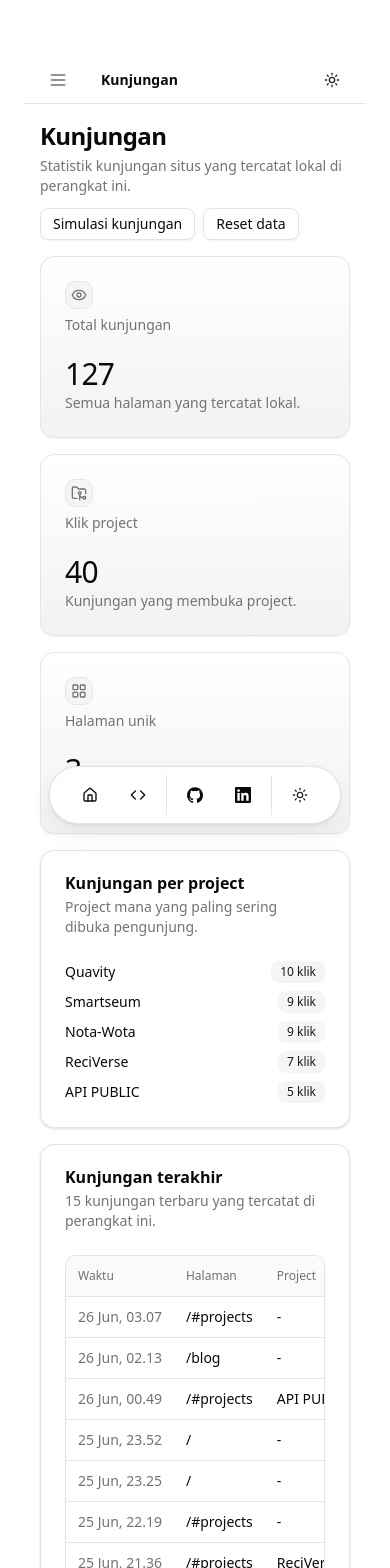
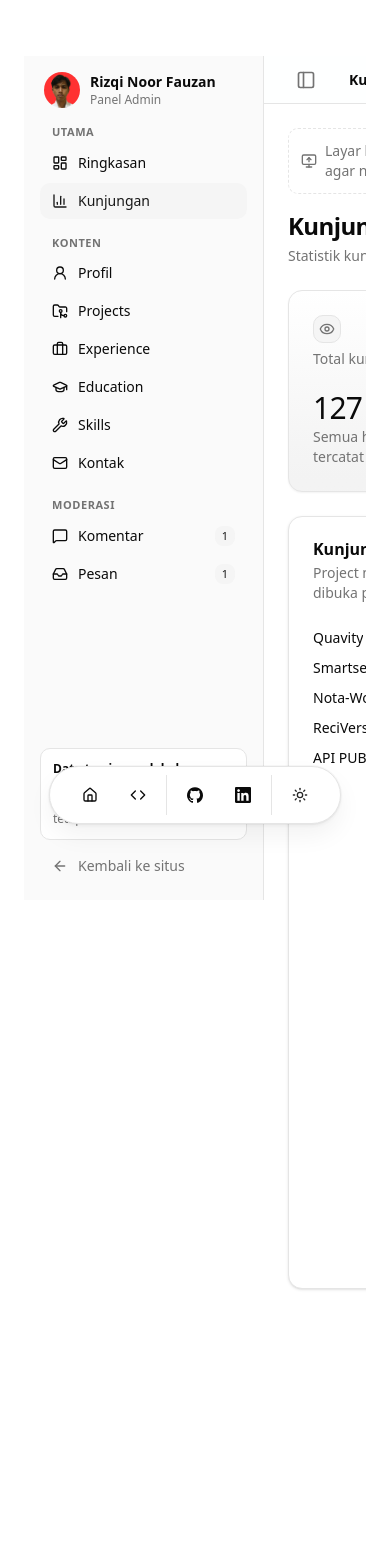
Before and after one commit to janfdev/janfportofolio, a Next.js app: page /dashboard/kunjungan in a window 390 px wide. Shown: the top 1568 px of the page. After the commit the page ends 1369 px from the top, so only its background shows below. Built offline with nearby package versions, Linux system fonts and the light colour scheme.

Commit message:
style(dashboard): mode desktop penuh, hapus pola mobile

```diff
--- a/app/(dashboard)/dashboard/_components/project-form.tsx
+++ b/app/(dashboard)/dashboard/_components/project-form.tsx
@@ -120,9 +120,9 @@ export function ProjectModule() {
   };
 
   return (
-    <div className="@container/main flex flex-col gap-4 md:gap-6">
+    <div className="@container/main flex flex-col gap-6">
       <PageHeader title="Projects" desc="Proyek yang tampil di halaman utama portofolio." addLabel="Tambah project" onAdd={() => setForm({ open: true })} />
-      <div className="grid gap-3 sm:grid-cols-2">
+      <div className="grid grid-cols-2 gap-3">
         {rows.map((p) => {
           const tags = tagsOf(state, p.id);
           return (
@@ -145,7 +145,7 @@ export function ProjectModule() {
           );
         })}
         {rows.length === 0 && (
-          <div className="rounded-lg border border-dashed p-6 text-center sm:col-span-2">
+          <div className="col-span-2 rounded-lg border border-dashed p-6 text-center">
             <p className="text-sm font-medium">Belum ada project</p>
             <p className="mt-0.5 text-sm text-muted-foreground">
               Data belum diisi, jadi halaman utama situs masih kosong.
--- a/app/(dashboard)/dashboard/education/page.tsx
+++ b/app/(dashboard)/dashboard/education/page.tsx
@@ -30,7 +30,7 @@ export default function EducationPage() {
   };
 
   return (
-    <div className="@container/main flex flex-col gap-4 md:gap-6">
+    <div className="@container/main flex flex-col gap-6">
       <PageHeader
         title="Education"
         desc="Riwayat pendidikan yang tampil di portofolio."
--- a/app/(dashboard)/dashboard/experience/page.tsx
+++ b/app/(dashboard)/dashboard/experience/page.tsx
@@ -32,7 +32,7 @@ export default function ExperiencePage() {
   };
 
   return (
-    <div className="@container/main flex flex-col gap-4 md:gap-6">
+    <div className="@container/main flex flex-col gap-6">
       <PageHeader
         title="Experience"
         desc="Riwayat pekerjaan yang tampil di portofolio."
--- a/app/(dashboard)/dashboard/komentar/page.tsx
+++ b/app/(dashboard)/dashboard/komentar/page.tsx
@@ -25,7 +25,7 @@ export default function KomentarPage() {
   const delRow = rows.find((c) => c.id === del);
 
   return (
-    <div className="@container/main flex flex-col gap-4 md:gap-6">
+    <div className="@container/main flex flex-col gap-6">
       <PageHeader title="Komentar" desc="Moderasi komentar pengunjung sebelum tampil di situs." />
       <Table>
         <TableHeader>
--- a/app/(dashboard)/dashboard/kontak/page.tsx
+++ b/app/(dashboard)/dashboard/kontak/page.tsx
@@ -45,7 +45,7 @@ export default function KontakPage() {
   };
 
   return (
-    <div className="@container/main flex flex-col gap-4 md:gap-6">
+    <div className="@container/main flex flex-col gap-6">
       <PageHeader title="Kontak" desc="Email, telepon, dan tautan sosial pengunjung." />
       <Card>
         <CardHeader>
@@ -56,7 +56,7 @@ export default function KontakPage() {
         <div className="grid max-w-xl gap-2">
           <p className="text-sm"><span className="text-muted-foreground">Email: </span>{editEmail ? null : state.profile.email}</p>
           {editEmail ? (
-            <div className="flex flex-col gap-2 sm:flex-row">
+            <div className="flex gap-2">
               <div className="flex-1">
                 <Label htmlFor="ct-email">Email</Label>
                 <Input id="ct-email" className="h-9" value={email} placeholder="nama@email.com" onChange={(e) => setEmail(e.target.value)} />
--- a/app/(dashboard)/dashboard/kunjungan/page.tsx
+++ b/app/(dashboard)/dashboard/kunjungan/page.tsx
@@ -43,7 +43,7 @@ export default function KunjunganPage() {
   ];
 
   return (
-    <div className="@container/main flex flex-col gap-4 md:gap-6">
+    <div className="@container/main flex flex-col gap-6">
       <PageHeader
         title="Kunjungan"
         desc="Statistik kunjungan situs yang tercatat lokal di perangkat ini."
@@ -63,7 +63,7 @@ export default function KunjunganPage() {
         }
       />
 
-      <div className="grid grid-cols-1 gap-4 sm:grid-cols-2 xl:grid-cols-3 *:data-[slot=card]:bg-gradient-to-t *:data-[slot=card]:from-primary/5 *:data-[slot=card]:to-card *:data-[slot=card]:shadow-xs dark:*:data-[slot=card]:bg-card">
+      <div className="grid grid-cols-3 gap-4 *:data-[slot=card]:bg-gradient-to-t *:data-[slot=card]:from-primary/5 *:data-[slot=card]:to-card *:data-[slot=card]:shadow-xs dark:*:data-[slot=card]:bg-card">
         {stats.map((s) => (
           <Card key={s.label}>
             <CardHeader>
@@ -82,8 +82,8 @@ export default function KunjunganPage() {
         ))}
       </div>
 
-      <div className="grid grid-cols-1 gap-4 xl:grid-cols-5">
-      <Card className="xl:col-span-2">
+      <div className="grid grid-cols-5 gap-4">
+      <Card className="col-span-2">
         <CardHeader>
           <CardTitle>Kunjungan per project</CardTitle>
           <CardDescription>Project mana yang paling sering dibuka pengunjung.</CardDescription>
@@ -103,7 +103,7 @@ export default function KunjunganPage() {
         </CardContent>
       </Card>
 
-      <Card className="xl:col-span-3">
+      <Card className="col-span-3">
         <CardHeader>
           <CardTitle>Kunjungan terakhir</CardTitle>
           <CardDescription>15 kunjungan terbaru yang tercatat di perangkat ini.</CardDescription>
--- a/app/(dashboard)/dashboard/pesan/page.tsx
+++ b/app/(dashboard)/dashboard/pesan/page.tsx
@@ -17,7 +17,7 @@ export default function PesanPage() {
   const delRow = rows.find((m) => m.id === del);
 
   return (
-    <div className="@container/main flex flex-col gap-4 md:gap-6">
+    <div className="@container/main flex flex-col gap-6">
       <PageHeader title="Pesan" desc="Kotak masuk dari formulir kontak situs." />
       <div className="flex flex-col gap-3">
         {rows.map((m) => (
--- a/app/(dashboard)/dashboard/profil/page.tsx
+++ b/app/(dashboard)/dashboard/profil/page.tsx
@@ -66,7 +66,7 @@ export default function ProfilPage() {
   );
 
   return (
-    <div className="@container/main flex flex-col gap-4 md:gap-6">
+    <div className="@container/main flex flex-col gap-6">
       <PageHeader title="Profil" desc="Identitas dan ringkasan yang tampil di halaman utama situs." />
       <div className="grid max-w-2xl gap-3">
         {field("name", "Nama", "cth: Rizqi Noor Fauzan", false, true)}
--- a/app/(dashboard)/dashboard/skills/page.tsx
+++ b/app/(dashboard)/dashboard/skills/page.tsx
@@ -27,7 +27,7 @@ export default function SkillsPage() {
   };
 
   return (
-    <div className="@container/main flex flex-col gap-4 md:gap-6">
+    <div className="@container/main flex flex-col gap-6">
       <PageHeader title="Skills" desc="Daftar keahlian yang tampil sebagai badge di portofolio." />
       <div className="mb-2 flex gap-2">
         <Input
--- a/app/(dashboard)/layout.tsx
+++ b/app/(dashboard)/layout.tsx
@@ -12,12 +12,11 @@ import {
   Inbox,
   LayoutDashboard,
   Mail,
-  Menu,
   MessageSquare,
+  MonitorUp,
   PanelLeft,
   UserRound,
   Wrench,
-  X,
 } from "lucide-react";
 import { ModeToggle } from "../../components/mode-toggle";
 import { Avatar, AvatarFallback, AvatarImage } from "../../components/ui/avatar";
@@ -72,9 +71,10 @@ function isActive(pathname: string | null, href: string) {
   return pathname?.startsWith(href);
 }
 
-// Isi sidebar desktop dan drawer mobile: satu sumber agar selalu sama.
-// Mode ciut (collapsed) hanya di desktop: ikon saja, label disembunyikan.
-function SidebarBody({ collapsed, onNavigate }: { collapsed?: boolean; onNavigate?: () => void }) {
+// Dashboard tampil mode desktop penuh di semua layar: sidebar selalu
+// terlihat, konten min 1024px dengan scroll horizontal di layar kecil.
+// Portofolio (landing) tetap responsif; hanya /dashboard yang desktop-only.
+function SidebarBody({ collapsed }: { collapsed?: boolean }) {
   const pathname = usePathname();
   const { state } = useDashboard();
   const pending = state.comments.filter((c) => c.status === "pending").length;
@@ -113,7 +113,6 @@ function SidebarBody({ collapsed, onNavigate }: { collapsed?: boolean; onNavigat
                   <Link
                     key={n.href}
                     href={n.href}
-                    onClick={onNavigate}
                     aria-current={active ? "page" : undefined}
                     title={collapsed ? n.label : undefined}
                     className={cn(
@@ -150,7 +149,6 @@ function SidebarBody({ collapsed, onNavigate }: { collapsed?: boolean; onNavigat
         )}
         <Link
           href="/"
-          onClick={onNavigate}
           title={collapsed ? "Kembali ke situs" : undefined}
           className={cn(
             "flex items-center gap-2.5 rounded-lg px-3 py-2 text-sm text-muted-foreground transition-colors hover:bg-accent hover:text-accent-foreground",
@@ -167,7 +165,6 @@ function SidebarBody({ collapsed, onNavigate }: { collapsed?: boolean; onNavigat
 
 function Shell({ children }: { children: React.ReactNode }) {
   const pathname = usePathname();
-  const [open, setOpen] = useState(false);
   const [collapsed, setCollapsed] = useState(false);
   const title =
     TITLES[pathname ?? ""] ??
@@ -193,29 +190,12 @@ function Shell({ children }: { children: React.ReactNode }) {
     });
   };
 
-  useEffect(() => {
-    if (!open) return;
-    const onKey = (e: KeyboardEvent) => {
-      if (e.key === "Escape") setOpen(false);
-    };
-    document.addEventListener("keydown", onKey);
-    const prev = document.body.style.overflow;
-    document.body.style.overflow = "hidden";
-    return () => {
-      document.removeEventListener("keydown", onKey);
-      document.body.style.overflow = prev;
-    };
-  }, [open ]);
-
-  useEffect(() => {
-    setOpen(false);
-  }, [pathname]);
-
   return (
-    <div className="flex min-h-screen">
+    <div className="overflow-x-auto">
+      <div className="flex min-h-screen min-w-[1024px]">
         <aside
           className={cn(
-          "sticky top-0 hidden h-screen shrink-0 flex-col overflow-y-auto border-r bg-sidebar p-4 transition-[width] md:flex",
+            "sticky top-0 flex h-screen shrink-0 flex-col overflow-y-auto border-r bg-sidebar p-4 transition-[width]",
             collapsed ? "w-16 p-3" : "w-60"
           )}
         >
@@ -224,23 +204,14 @@ function Shell({ children }: { children: React.ReactNode }) {
 
         <div className="min-w-0 flex-1 overflow-x-clip">
           <header className="sticky top-0 z-10 flex h-12 shrink-0 items-center gap-2 border-b bg-background/90 backdrop-blur">
-          <div className="flex w-full items-center gap-1 px-4 md:px-6">
-            <button
-              type="button"
-              onClick={() => setOpen(true)}
-              aria-expanded={open}
-              aria-label="Buka navigasi dashboard"
-              className="rounded-md p-2 text-muted-foreground hover:bg-accent hover:text-accent-foreground md:hidden"
-            >
-              <Menu className="size-5" aria-hidden />
-            </button>
+            <div className="flex w-full items-center gap-1 px-6">
               <button
                 type="button"
                 onClick={toggleCollapsed}
                 aria-expanded={!collapsed}
                 aria-label={collapsed ? "Bentangkan sidebar" : "Ciutkan sidebar"}
                 title={collapsed ? "Bentangkan sidebar" : "Ciutkan sidebar"}
-              className="hidden rounded-md p-2 text-muted-foreground hover:bg-accent hover:text-accent-foreground md:block"
+                className="rounded-md p-2 text-muted-foreground hover:bg-accent hover:text-accent-foreground"
               >
                 <PanelLeft className="size-5" aria-hidden />
               </button>
@@ -251,27 +222,16 @@ function Shell({ children }: { children: React.ReactNode }) {
               </div>
             </div>
           </header>
-        <main className="min-h-0 min-w-0 flex-1 overflow-x-hidden p-4 md:p-6">{children}</main>
+          <main className="min-h-0 min-w-0 flex-1 overflow-x-hidden p-6">
+            <div className="mb-4 flex items-center gap-2 rounded-lg border border-dashed p-3 text-sm text-muted-foreground min-[1024px]:hidden">
+              <MonitorUp className="size-4 shrink-0" aria-hidden />
+              Layar kecil terdeteksi. Dashboard tampil mode desktop: geser horizontal
+              atau buka lewat komputer agar nyaman.
             </div>
-
-      {open && (
-        <div className="fixed inset-0 z-40 md:hidden" role="dialog" aria-modal="true" aria-label="Navigasi dashboard">
-          <div className="absolute inset-0 bg-black/50" onClick={() => setOpen(false)} aria-hidden="true" />
-          <div className="absolute inset-y-0 left-0 flex w-72 max-w-[85vw] flex-col overflow-y-auto border-r bg-sidebar p-4 shadow-lg">
-            <div className="mb-2 flex items-center justify-end">
-              <button
-                type="button"
-                onClick={() => setOpen(false)}
-                aria-label="Tutup navigasi dashboard"
-                className="rounded-md p-2 text-muted-foreground hover:bg-accent hover:text-accent-foreground"
-              >
-                <X className="size-5" aria-hidden />
-              </button>
-            </div>
-            <SidebarBody onNavigate={() => setOpen(false)} />
+            {children}
+          </main>
         </div>
       </div>
-      )}
     </div>
   );
 }
```
Also changed, not shown: app/(dashboard)/dashboard/page.tsx (+6 -6 lines). Lines whose indentation alone changed are shown as unchanged.
